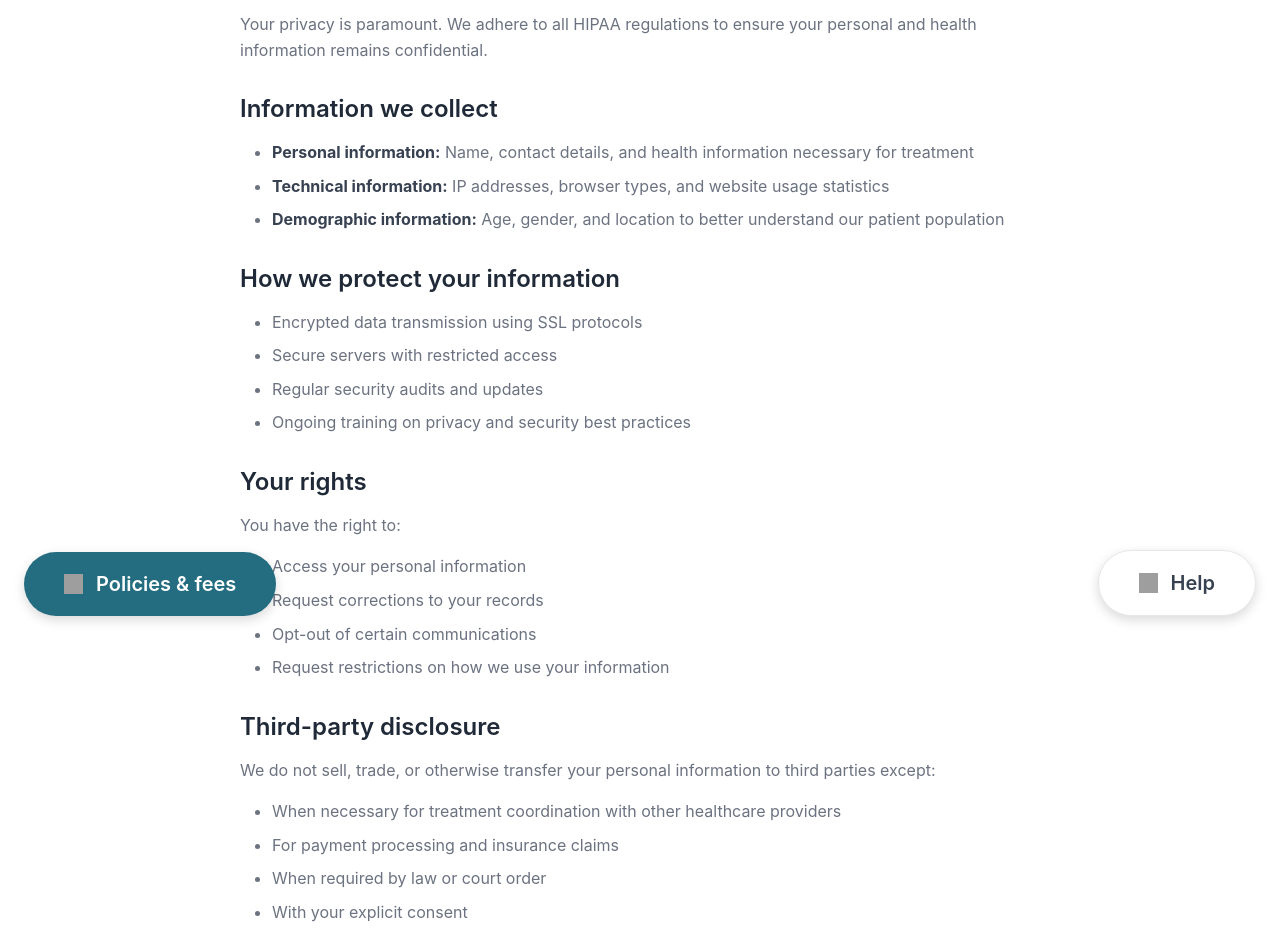
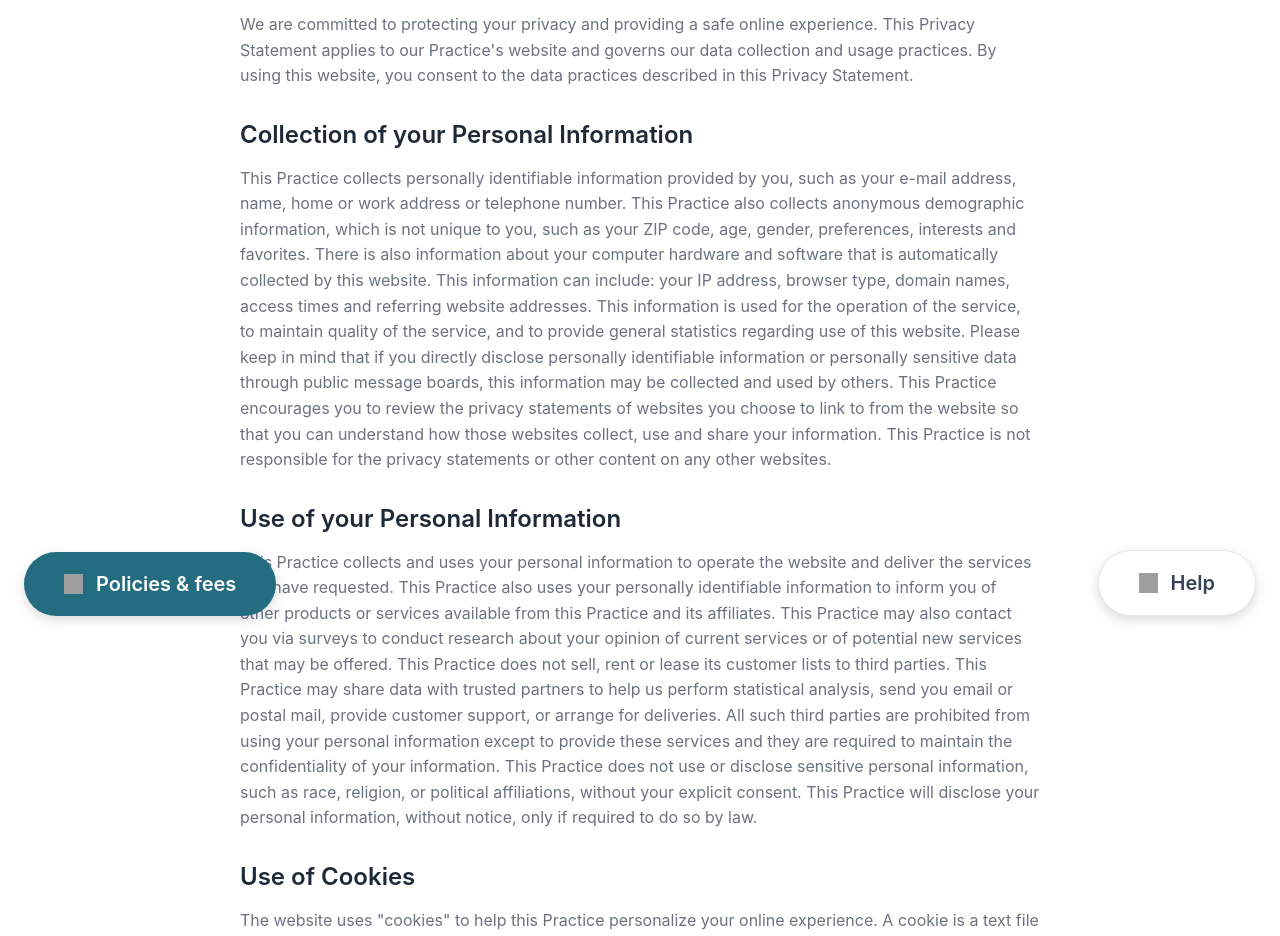
Before and after one commit to Brandi-Kinard/windsong-psychiatric, a React (Vite) app: page /privacy in a window 1280 px wide. Shown: the part 160-1096 px from the top of the page. Built offline with nearby package versions, Linux system fonts and the light colour scheme; grey boxes are pictures that could not be loaded.

Commit message:
Update Privacy Policy page with new privacy statement content

```diff
--- a/src/components/PrivacyPolicy.jsx
+++ b/src/components/PrivacyPolicy.jsx
@@ -5,42 +5,27 @@ const PrivacyPolicy = () => {
   return (
     <div className="privacy-policy-page">
       <div className="privacy-container">
-        <h1>Privacy policy</h1>
+        <h1>PRIVACY STATEMENT</h1>
 
-        <p>Your privacy is paramount. We adhere to all HIPAA regulations to ensure your personal and health information remains confidential.</p>
+        <p>We are committed to protecting your privacy and providing a safe online experience. This Privacy Statement applies to our Practice's website and governs our data collection and usage practices. By using this website, you consent to the data practices described in this Privacy Statement.</p>
 
-        <h2>Information we collect</h2>
-        <ul>
-          <li><strong>Personal information:</strong> Name, contact details, and health information necessary for treatment</li>
-          <li><strong>Technical information:</strong> IP addresses, browser types, and website usage statistics</li>
-          <li><strong>Demographic information:</strong> Age, gender, and location to better understand our patient population</li>
-        </ul>
+        <h2>Collection of your Personal Information</h2>
+        <p>This Practice collects personally identifiable information provided by you, such as your e-mail address, name, home or work address or telephone number. This Practice also collects anonymous demographic information, which is not unique to you, such as your ZIP code, age, gender, preferences, interests and favorites. There is also information about your computer hardware and software that is automatically collected by this website. This information can include: your IP address, browser type, domain names, access times and referring website addresses. This information is used for the operation of the service, to maintain quality of the service, and to provide general statistics regarding use of this website. Please keep in mind that if you directly disclose personally identifiable information or personally sensitive data through public message boards, this information may be collected and used by others. This Practice encourages you to review the privacy statements of websites you choose to link to from the website so that you can understand how those websites collect, use and share your information. This Practice is not responsible for the privacy statements or other content on any other websites.</p>
 
-        <h2>How we protect your information</h2>
-        <ul>
-          <li>Encrypted data transmission using SSL protocols</li>
-          <li>Secure servers with restricted access</li>
-          <li>Regular security audits and updates</li>
-          <li>Ongoing training on privacy and security best practices</li>
-        </ul>
+        <h2>Use of your Personal Information</h2>
+        <p>This Practice collects and uses your personal information to operate the website and deliver the services you have requested. This Practice also uses your personally identifiable information to inform you of other products or services available from this Practice and its affiliates. This Practice may also contact you via surveys to conduct research about your opinion of current services or of potential new services that may be offered. This Practice does not sell, rent or lease its customer lists to third parties. This Practice may share data with trusted partners to help us perform statistical analysis, send you email or postal mail, provide customer support, or arrange for deliveries. All such third parties are prohibited from using your personal information except to provide these services and they are required to maintain the confidentiality of your information. This Practice does not use or disclose sensitive personal information, such as race, religion, or political affiliations, without your explicit consent. This Practice will disclose your personal information, without notice, only if required to do so by law.</p>
 
-        <h2>Your rights</h2>
-        <p>You have the right to:</p>
-        <ul>
-          <li>Access your personal information</li>
-          <li>Request corrections to your records</li>
-          <li>Opt-out of certain communications</li>
-          <li>Request restrictions on how we use your information</li>
-        </ul>
+        <h2>Use of Cookies</h2>
+        <p>The website uses "cookies" to help this Practice personalize your online experience. A cookie is a text file that is placed on your hard disk by a webpage server. Cookies cannot be used to run programs or deliver viruses to your computer. Cookies are uniquely assigned to you, and can only be read by a web server in the domain that issued the cookie to you.</p>
 
-        <h2>Third-party disclosure</h2>
-        <p>We do not sell, trade, or otherwise transfer your personal information to third parties except:</p>
-        <ul>
-          <li>When necessary for treatment coordination with other healthcare providers</li>
-          <li>For payment processing and insurance claims</li>
-          <li>When required by law or court order</li>
-          <li>With your explicit consent</li>
-        </ul>
+        <h2>Security of your Personal Information</h2>
+        <p>This Practice secures your personal information from unauthorized access, use or disclosure. This Practice secures the personally identifiable information you provide on computer servers in a controlled, secure environment, protected from unauthorized access, use or disclosure. When personal information (such as a credit card number) is transmitted to other websites, it is protected through the use of encryption, such as the Secure Socket Layer (SSL) protocol.</p>
+
+        <h2>Changes to this Statement</h2>
+        <p>This Practice will occasionally update this Privacy Statement to reflect company and customer feedback. We encourage you to periodically review this Privacy Statement to be informed of how this Practice is protecting your information.</p>
+
+        <h2>Contact Information</h2>
+        <p>Please contact us by phone at 980-585-2019 or by mail at 9820 Northcross Center Court STE 50 Huntersville, N.C. 28078.</p>
       </div>
     </div>
   );
```
